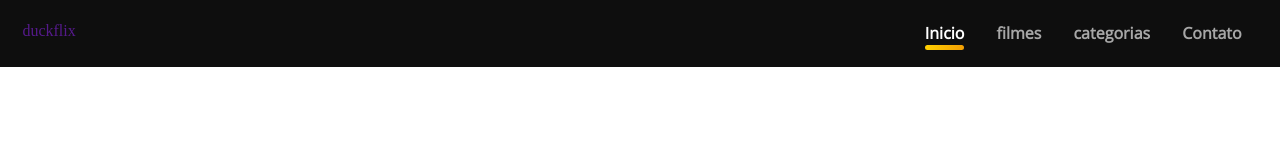
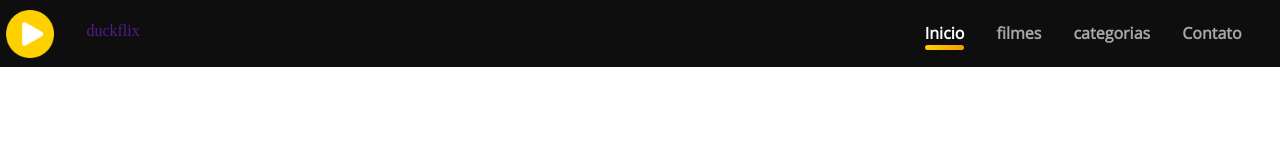
Before and after one commit to Ty4rs/duckflix, a plain HTML site: page index.html in a window 1280 px wide. Drawn offline with Linux system fonts and the light colour scheme.

Commit message:
duckflix4

```diff
--- a/index.html
+++ b/index.html
@@ -8,7 +8,7 @@
 </head>
 <body>
     <nav class="navbar">
-        <a href="">duckflix</a>
+        <a href=""><img class="logo" src="public/img/logo.png" alt="">duckflix</a>
         <ul>
             <li>Inicio</li>
             <li>filmes</li>
--- a/src/css/style.css
+++ b/src/css/style.css
@@ -32,7 +32,7 @@
 .navbar ul li:first-child::before{
     content: "";
     display: block;
-    background-color: rgb(255, 208, 0);
+    background-color: #ffd000;
     background-image: linear-gradient(to right, rgb(255, 208, 0), rgb(241, 158, 4));
     width: 100%;
     height: 0.3rem;
@@ -47,7 +47,16 @@
     font-weight: 600;
     color: rgb(167, 167, 167);
 }
-.navbar a{
+.navbar a:first-child{
     text-decoration: none;
+    display: flex;
+    position: relative;
+    margin-left: 4rem;
 
 }
+.navbar .logo{
+    width: 3rem;
+    position: absolute;
+    left: -5rem;
+    top: -0.8rem;
+}
```
Also changed, not shown: public/img/aa.png (added), public/img/logo.png (added).
